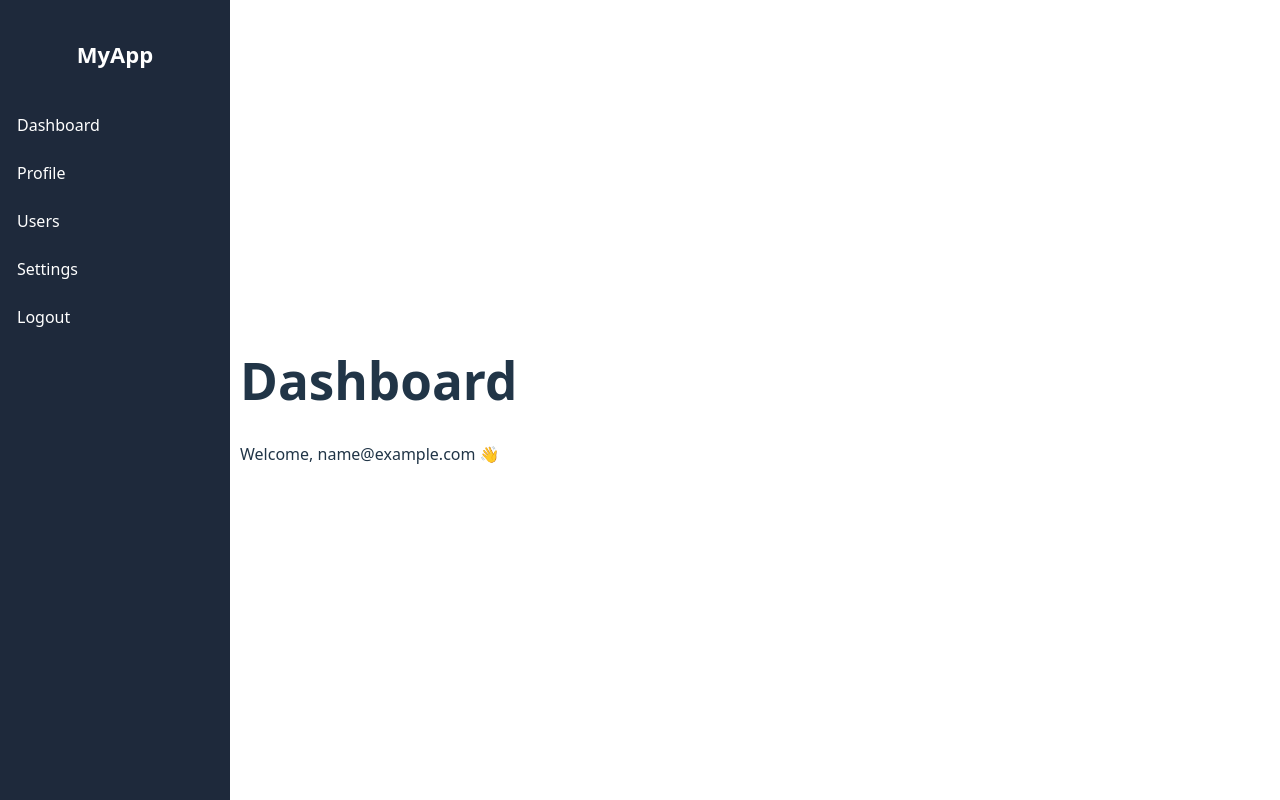
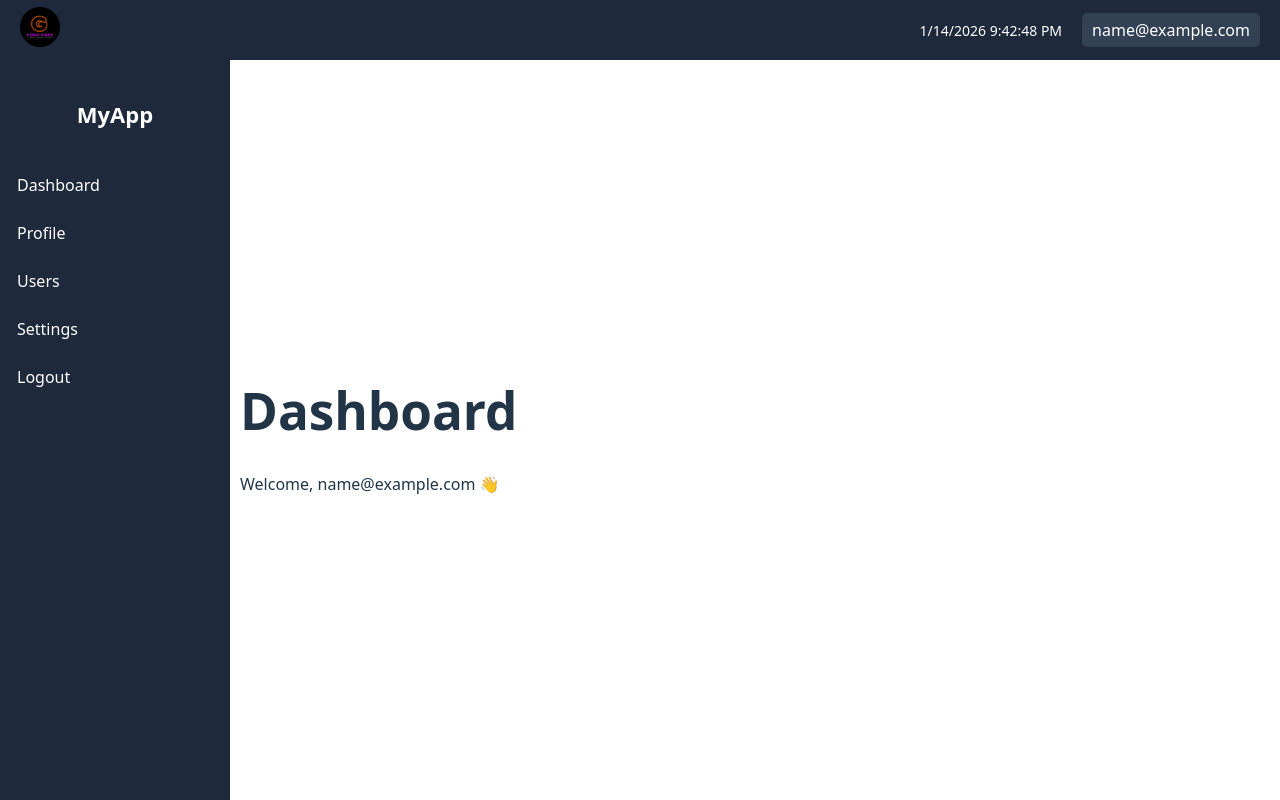
Before and after one commit to Meshinuma/Login-Page, a React (Vite) app: page / in a window 1280 px wide. Both pictures are taken after typing "name@example.com", "Sample123" into the empty fields and a click on the button "Log In". Built offline with nearby package versions, Linux system fonts and the light colour scheme.

Commit message:
Header css

```diff
--- /dev/null
+++ b/src/components/Header.css
@@ -0,0 +1,34 @@
+.dashboard-header {
+  display: flex;
+  justify-content: space-between;
+  align-items: center;
+  height: 60px;
+  padding: 0 20px;
+  background-color: #1e293b; /* dark blue */
+  color: white;
+  position: fixed;
+  top: 0;
+  left: 0; /* sidebar width */
+  right: 0;
+  z-index: 100;
+}
+
+.header-left .header-logo {
+  height: 40px;
+}
+
+.header-right {
+  display: flex;
+  align-items: center;
+  gap: 20px;
+}
+
+.date-time {
+  font-size: 14px;
+}
+
+.profile {
+  background-color: #334155;
+  padding: 5px 10px;
+  border-radius: 5px;
+}
--- a/src/components/Header.jsx
+++ b/src/components/Header.jsx
@@ -0,0 +1,39 @@
+import { useState, useEffect } from "react";
+import "./Header.css";
+import logo from "../assets/logo.png";
+
+function Header({ user }) {
+  const [currentTime, setCurrentTime] = useState(new Date());
+
+  // Update the time every second
+  useEffect(() => {
+    const timer = setInterval(() => {
+      setCurrentTime(new Date());
+    }, 1000);
+
+    return () => clearInterval(timer); // cleanup on unmount
+  }, []);
+
+  // Format date & time nicely
+  const formattedTime = currentTime.toLocaleTimeString();
+  const formattedDate = currentTime.toLocaleDateString();
+
+  return (
+    <header className="dashboard-header">
+      <div className="header-left">
+        <img src={logo} alt="Logo" className="header-logo" />
+      </div>
+
+      <div className="header-right">
+        <div className="date-time">
+          {formattedDate} {formattedTime}
+        </div>
+        <div className="profile">
+          {user.email} {/* or username if you have one */}
+        </div>
+      </div>
+    </header>
+  );
+}
+
+export default Header;
--- a/src/components/Sidebar.css
+++ b/src/components/Sidebar.css
@@ -1,13 +1,15 @@
 /* Sidebar container */
 .sidebar {
   width: 220px; /* fixed width */
-  height: 100vh; /* full screen height */
+  max-width: 80%;
+  height: calc(100vh - 60px); /* full screen height */
   background-color: #1e293b; /* dark blue */
   color: white;
   padding: 20px 5px;
   position: fixed; /* stays on the left */
-  top: 0;
+  top: 60px;
   left: 0;
+  transition: transform 0.3s ease;
 }
 
 /* App logo/title */
@@ -34,3 +36,14 @@
 .menu li:hover {
   background-color: #334155;
 }
+
+@media (max-width: 768px) {
+  .sidebar {
+    transform: translateX(-100%); /* hide offscreen */
+    z-index: 1000; /* on top of content */
+  }
+
+  .sidebar.active {
+    transform: translateX(0); /* show sidebar */
+  }
+}
--- a/src/pages/Dashboard.jsx
+++ b/src/pages/Dashboard.jsx
@@ -1,11 +1,19 @@
 import Sidebar from "../components/Sidebar";
+import Header from "../components/Header";
 
 function Dashboard({ user }) {
   return (
     <div>
       <Sidebar />
+      <Header user={user} />
 
-      <div style={{ marginLeft: "220px", padding: "20px" }}>
+      <div
+        style={{
+          marginLeft: "220px", // same as sidebar width
+          marginTop: "60px", // same as header height
+          padding: "20px",
+        }}
+      >
         <h1>Dashboard</h1>
         <p>Welcome, {user.email} 👋</p>
       </div>
```
